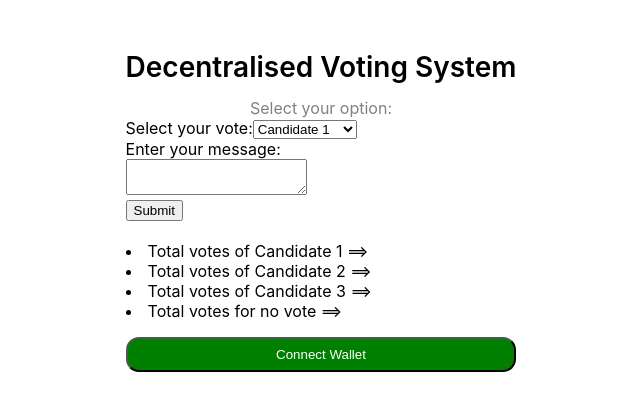
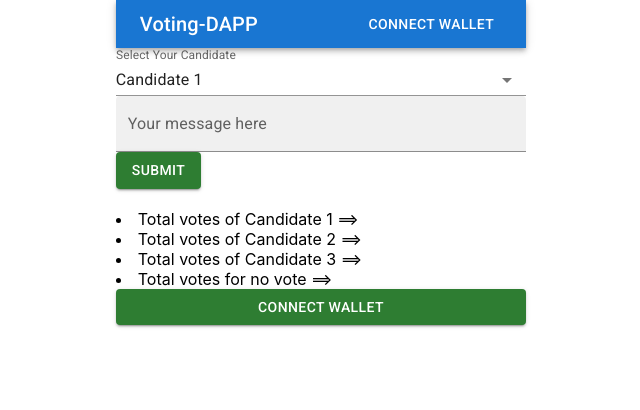
Before and after one commit to jayantdahiya/DAPP-Voting-App, a React (Vite) app: page / in a window 1280 px wide. Shown: the top 410 px of the page, without its empty margins (319-959 px from the left). Built offline with nearby package versions, Linux system fonts and the light colour scheme.

Commit message:
MUI framework added for UI enhancements

```diff
--- /dev/null
+++ b/NavBar.jsx
@@ -0,0 +1,34 @@
+import { AppBar, Toolbar, Typography, Button } from "@mui/material";
+import React from "react";
+import { makeStyles } from "@mui/styles";
+
+const useStyles = makeStyles((theme) => ({
+    root: {
+        flexGrow: 1,
+    }
+}));
+
+export default function Nav() {
+    const classes = useStyles();
+    return(
+        <div className={classes.root}>
+            <AppBar position="static">
+                <Toolbar variant="dense">
+                    <Typography
+                    variant="h6"
+                    component="div"
+                    sx={{flexGrow:1}}
+                    >Voting-DAPP</Typography>
+
+                    <Button color="inherit">
+                        Connect Wallet
+                    </Button>
+                </Toolbar>
+
+            </AppBar>
+
+        </div>
+
+    )
+
+}
--- a/src/App.css
+++ b/src/App.css
@@ -2,7 +2,7 @@
   display: flex;
   justify-content: center;
   width: 100%;
-  margin-top: 50px;
+  top: 0px;
 }
 
 .dataContainer {
--- a/src/App.jsx
+++ b/src/App.jsx
@@ -2,6 +2,16 @@ import React, { useEffect, useState } from "react";
 import {ethers} from "ethers";
 import './App.css';
 import abi from "./utils/WavePortal.json";
+
+import Nav from "../NavBar";
+
+import '@fontsource/roboto/300.css';
+import '@fontsource/roboto/400.css';
+import '@fontsource/roboto/500.css';
+import '@fontsource/roboto/700.css';
+
+import Button from '@mui/material/Button';
+import { AppBar, Box, FormControl, InputLabel, NativeSelect, TextField, Toolbar, Typography } from "@mui/material";
 
 
 
@@ -175,18 +185,16 @@ const App = () => {
 
 
   return (
+
  <div className="mainContainer">
 
+
+
 <div className="dataContainer">
-        <div className="header">
-        Decentralised Voting System
-        </div>
+  <Nav />
 
-        <div className="bio">
-        Select your option:
-        </div>
 
-        <div>
+  {/* <div>
   <form onSubmit={castVote}>
 
     <label>
@@ -207,7 +215,39 @@ const App = () => {
     <br />
   <input type="submit" value="Submit"></input>
   </form>
+  </div> */}
+
+  {/* Material UI Form */}
+  <div>
+  <FormControl fullWidth>
+    <InputLabel variant="standard" htmlFor="uncontrolled-native">
+      Select Your Candidate
+    </InputLabel>
+    <NativeSelect inputProps={{
+      name: 'Candidate Name',
+      id: 'uncontrolled-native'
+    }}>
+      <option value={1}>Candidate 1</option>
+      <option value={2}>Candidate 2</option>
+      <option value={3}>Candidate 3</option>
+      <option value={0}>Vote for None</option>
+    </NativeSelect>
+  </FormControl>
+
+  <FormControl fullWidth>
+
+  <TextField label="Your message here"
+  multiline
+  maxRows={5}
+  variant="filled"
+  onChange={null}
+  ></TextField>
+
+  </FormControl>
+  <Button variant="contained" color="success">Submit</Button>
+
   </div>
+
 
   <br />
 
@@ -222,9 +262,18 @@ const App = () => {
 
 
   {!currentAccount && (
-          <button className="connectButton" onClick={connectWallet}>
+    <Button
+    // className="connectButton"
+    variant="contained"
+    color="success"
+    onClick={connectWallet}>
       Connect Wallet
-          </button>
+    </Button>
+  )}
+  {currentAccount && (
+    <Button variant="contained" disabled>
+      Connect Wallet
+      </Button>
   )}
 
 
@@ -240,6 +289,9 @@ const App = () => {
   })}
 </div>
 </div>
+
+
+
   );
 }
 
```
Also changed, not shown: package.json (+6 -2 lines), .gitpod.yml (added), 1 other file (tests, documents, lock files or other folders). Lines whose indentation alone changed are shown as unchanged.
